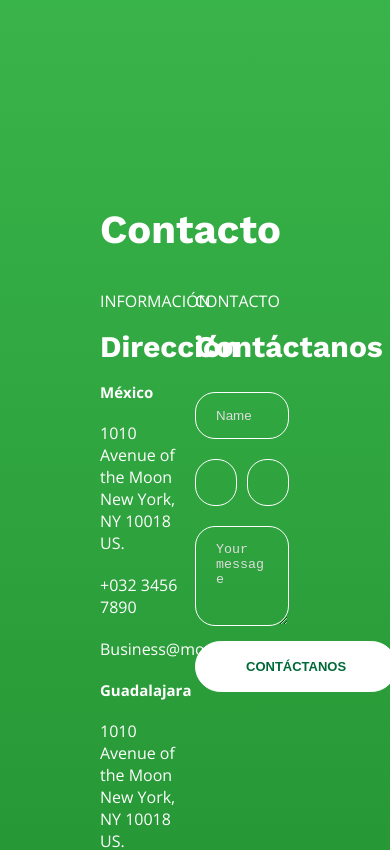
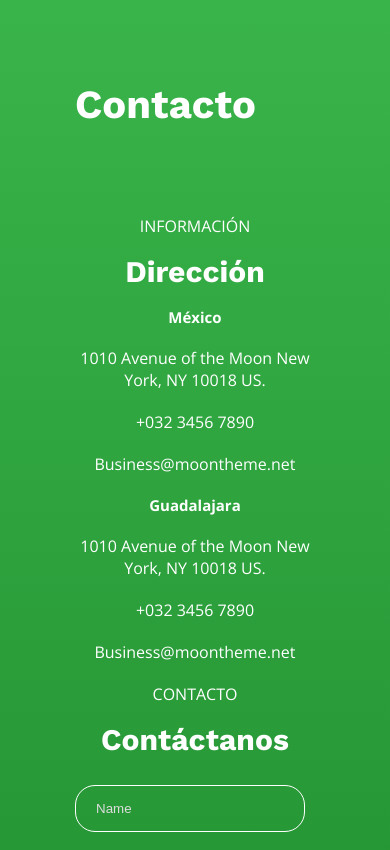
Before and after one commit to nevyl001/sesj, a Next.js app: page /contacto in a window 390 px wide. Shown: the top 850 px of the page. Built offline with nearby package versions, Linux system fonts and the light colour scheme.

Commit message:
Responsive Nosotros-clientes-contacto

```diff
--- a/pages/clientes.module.css
+++ b/pages/clientes.module.css
@@ -49,11 +49,8 @@
     display: block;
     font-size: 10px;
   }
-  .header_title h2 {
+  .header_p p {
     font-size: 12px;
-  }
-  .header_p p {
-    font-size: 10px;
   }
   .box_image {
     width: 75%;
--- a/pages/contacto.module.css
+++ b/pages/contacto.module.css
@@ -173,3 +173,19 @@
 .form textarea {
   min-height: 100px;
 }
+@media only screen and (max-width: 1000px) {
+  .head {
+    padding: 75px;
+  }
+  .box_flex {
+    text-align: center;
+    display: block;
+  }
+  .box_flex_left {
+    padding-top: 50px;
+    width: 100%;
+  }
+  .box_flex_right {
+    width: 100%;
+  }
+}
--- a/pages/servicios-especializados.module.css
+++ b/pages/servicios-especializados.module.css
@@ -53,3 +53,5 @@
   background-position: center;
   background-size: cover;
 }
+@media only screen and (max-width: 1000px) {
+}
```
